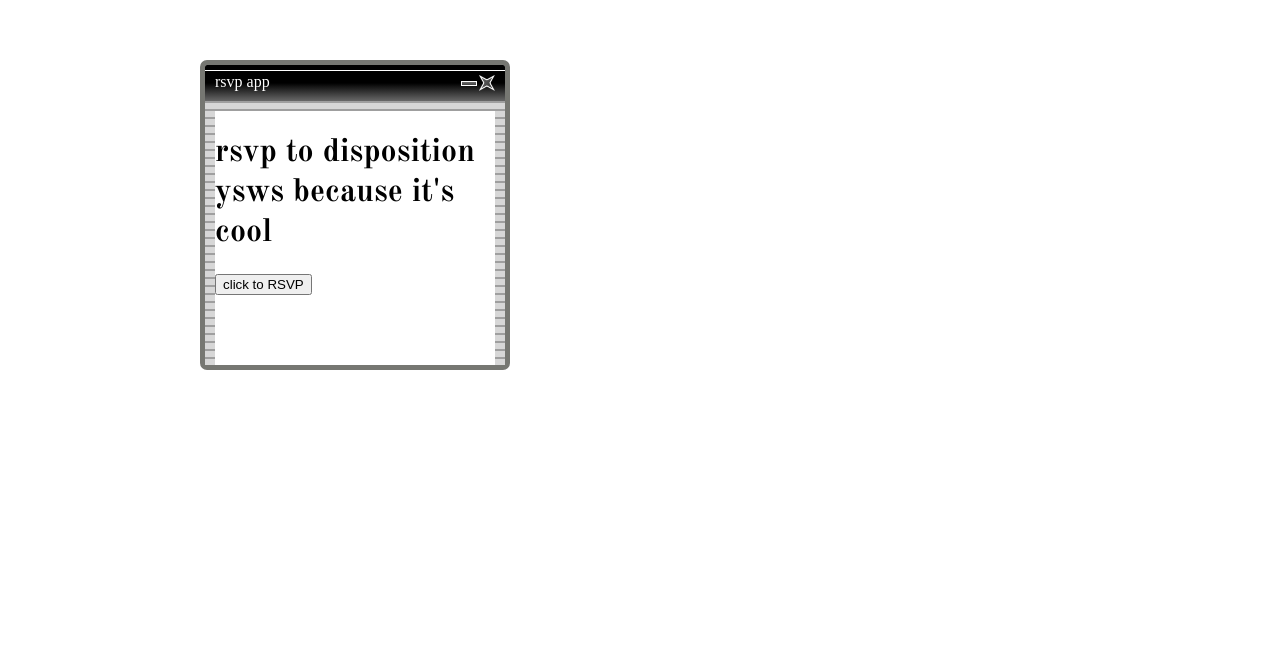
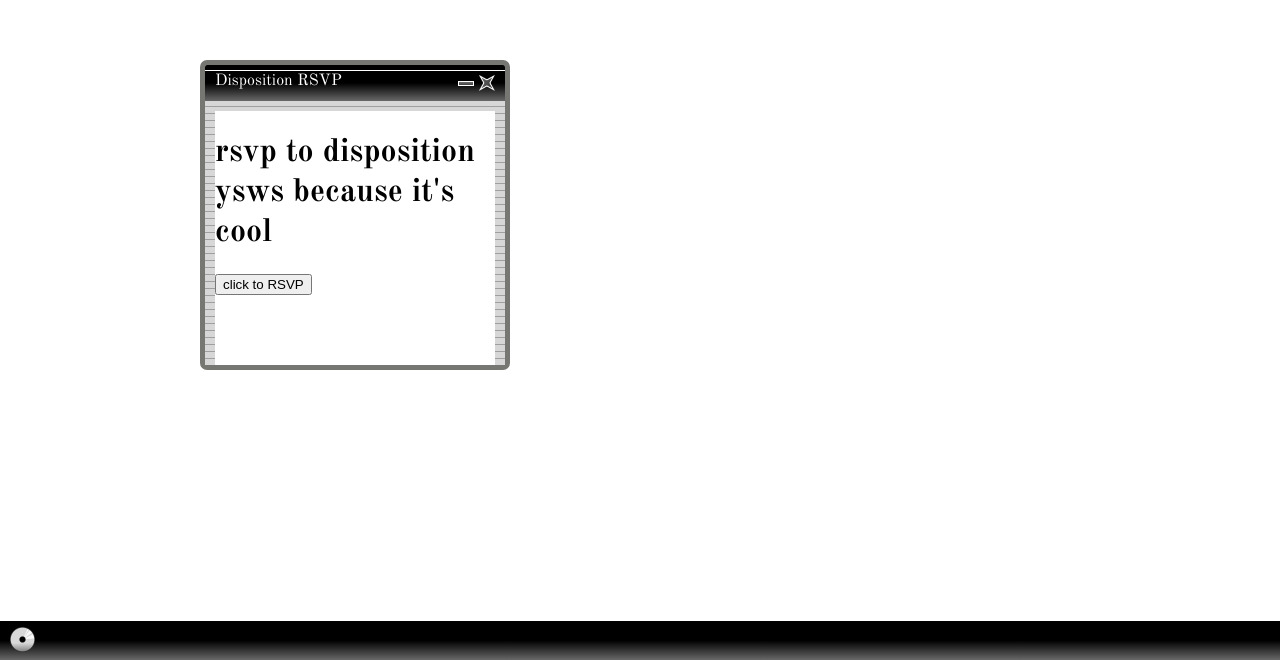
Before and after one commit to sl4shed/disposition, a Nuxt app: page / in a window 1280 px wide. Shown: the part 140-800 px from the top of the page. Built offline with nearby package versions, Linux system fonts and the light colour scheme.

Commit message:
more stuff

```diff
--- /dev/null
+++ b/app/components/taskbar.vue
@@ -0,0 +1,65 @@
+<script setup lang="ts">
+
+</script>
+
+<template>
+    <div class="taskbar">
+        <div class="left">
+            <button class="start"></button>
+        </div>
+
+        <div class="middle">
+            <slot />
+        </div>
+
+        <div class="right">
+            <!-- calendar, clock, announcements, idk -->
+        </div>
+    </div>
+</template>
+
+<style>
+.taskbar {
+    position: absolute;
+    width: calc(100vw - 20px);
+    bottom: 0;
+    left: 0;
+
+    height: 39px;
+    background: linear-gradient(180deg, #000 0%, #000 50%, #686868 100%);
+
+    display: flex;
+    flex-direction: row;
+    justify-content: space-between;
+    align-items: center;
+
+    padding-left: 10px;
+    padding-right: 10px;
+}
+
+.start {
+    height: 25px;
+    width: 25px;
+
+    background-image: url("~/assets/icons/start.png");
+    border: none;
+    background-color: transparent;
+    background-size: contain;
+}
+
+@keyframes spinny {
+    0% {
+        rotate: 0deg;
+    }
+
+    100% {
+        rotate: 720deg;
+    }
+}
+
+.start:hover {
+    animation-name: spinny;
+    animation-iteration-count: 1;
+    animation-duration: 0.5s;
+}
+</style>
--- a/app/components/window.css
+++ b/app/components/window.css
@@ -5,7 +5,10 @@
     background-color: white;
     display: flex;
     flex-direction: column;
+    position: absolute;
 }
+
+/* title bar */
 
 .title-bar {
     position: relative;
@@ -39,11 +42,12 @@
 
 .title-bar .title-bar-text {
     color: white;
+    font-family: 'Old Standard TT', serif;
 }
 
 .title-bar .title-bar-controls {
     display: flex;
-    gap: 2px;
+    gap: 5px;
     justify-content: end;
     align-items: center;
 }
@@ -75,6 +79,8 @@
     filter: brightness(0.5);
 }
 
+/* window content */
+
 .window-background {
     width: 100%;
     height: 100%;
@@ -83,13 +89,11 @@
             #d7d7d7 0px,
             #d7d7d7 6px,
             #9f9f9f 6px,
-            #9f9f9f 8px);
+            #9f9f9f 7px);
 
     display: flex;
     justify-content: center;
     align-items: center;
-
-
 }
 
 .window-body {
@@ -101,3 +105,88 @@
     height: calc(100% - 10px);
     background-color: white;
 }
+
+/* resize bars */
+
+.resize-bars {
+    position: absolute;
+    width: 100%;
+    height: 100%;
+    user-select: none;
+    pointer-events: none;
+}
+
+.resize-bar {
+    user-select: all;
+    pointer-events: all;
+    position: absolute;
+    z-index: 20;
+}
+
+.resize-bar.left {
+    cursor: col-resize;
+    top: 0;
+    height: 100%;
+    left: 0;
+    width: 3px;
+}
+
+.resize-bar.right {
+    cursor: col-resize;
+    top: 0;
+    height: 100%;
+    right: 0;
+    width: 3px;
+}
+
+.resize-bar.top {
+    cursor: row-resize;
+    top: 0;
+    width: 100%;
+    left: 0;
+    height: 3px;
+}
+
+.resize-bar.bottom {
+    cursor: row-resize;
+    bottom: 0;
+    width: 100%;
+    left: 0;
+    height: 3px;
+}
+
+.resize-bar.top-left {
+    cursor: nwse-resize;
+    width: 4px;
+    height: 4px;
+    z-index: 30;
+    top: 0;
+    left: 0;
+}
+
+.resize-bar.top-right {
+    cursor: nesw-resize;
+    width: 4px;
+    height: 4px;
+    z-index: 30;
+    top: 0;
+    right: 0;
+}
+
+.resize-bar.bottom-left {
+    cursor: nesw-resize;
+    width: 4px;
+    height: 4px;
+    z-index: 30;
+    bottom: 0;
+    left: 0;
+}
+
+.resize-bar.bottom-right {
+    cursor: nwse-resize;
+    width: 4px;
+    height: 4px;
+    z-index: 30;
+    bottom: 0;
+    right: 0;
+}
--- a/app/components/window.vue
+++ b/app/components/window.vue
@@ -5,13 +5,23 @@ const width = useState('width', () => 300);
 const height = useState('height', () => 300);
 const posX = useState('posX', () => 200);
 const posY = useState('posY', () => 200);
-const minWidth = useState('minWidth', () => 200);
-const minHeight = useState('minHeight', () => 300);
+// const minWidth = useState('minWidth', () => 200);
+// const minHeight = useState('minHeight', () => 300);
 
-defineProps({
+const {title, minWidth, minHeight} = defineProps({
     title: {
         type: String,
         required: true
+    },
+
+    minWidth: {
+        type: Number,
+        default: 200
+    },
+
+    minHeight: {
+        type: Number,
+        default: 300,
     }
 })
 
@@ -46,15 +56,15 @@ function onMouseMove(event: MouseEvent) {
     const dx = event.clientX - startX;
     const dy = event.clientY - startY;
 
-    if (resizeDir.includes("right")) width.value = Math.max(minWidth.value, startWidth + dx);
-    if (resizeDir.includes("bottom")) height.value = Math.max(minHeight.value, startHeight + dy);
+    if (resizeDir.includes("right")) width.value = Math.max(minWidth, startWidth + dx);
+    if (resizeDir.includes("bottom")) height.value = Math.max(minHeight, startHeight + dy);
     if (resizeDir.includes("left")) {
-        width.value = Math.max(minWidth.value, startWidth - dx);
-        if (width.value > minWidth.value) posX.value = startPosX + dx;
+        width.value = Math.max(minWidth, startWidth - dx);
+        if (width.value > minWidth) posX.value = startPosX + dx;
     }
     if (resizeDir.includes("top")) {
-        height.value = Math.max(minHeight.value, startHeight - dy);
-        if (height.value > minHeight.value) posY.value = startPosY + dy;
+        height.value = Math.max(minHeight, startHeight - dy);
+        if (height.value > minHeight) posY.value = startPosY + dy;
     }
 }
 
@@ -140,98 +150,8 @@ function minimize() {
 </template>
 
 <style>
-@import url('https://fonts.googleapis.com/css2?family=Old+Standard+TT:ital,wght@0,400;0,700;1,400&display=swap');
-
 .title-bar-text {
     user-select: none;
-}
-
-.resize-bars {
-    position: absolute;
-    width: 100%;
-    height: 100%;
-    user-select: none;
-    pointer-events: none;
-}
-
-.resize-bar {
-    user-select: all;
-    pointer-events: all;
-    position: absolute;
-    z-index: 20;
-}
-
-.resize-bar.left {
-    cursor: col-resize;
-    top: 0;
-    height: 100%;
-    left: 0;
-    width: 2px;
-}
-
-.resize-bar.right {
-    cursor: col-resize;
-    top: 0;
-    height: 100%;
-    right: 0;
-    width: 2px;
-}
-
-.resize-bar.top {
-    cursor: row-resize;
-    top: 0;
-    width: 100%;
-    left: 0;
-    height: 2px;
-}
-
-.resize-bar.bottom {
-    cursor: row-resize;
-    bottom: 0;
-    width: 100%;
-    left: 0;
-    height: 2px;
-}
-
-.resize-bar.top-left {
-    cursor: nwse-resize;
-    width: 3px;
-    height: 3px;
-    z-index: 30;
-    top: 0;
-    left: 0;
-}
-
-.resize-bar.top-right {
-    cursor: nesw-resize;
-    width: 3px;
-    height: 3px;
-    z-index: 30;
-    top: 0;
-    right: 0;
-}
-
-.resize-bar.bottom-left {
-    cursor: nesw-resize;
-    width: 3px;
-    height: 3px;
-    z-index: 30;
-    bottom: 0;
-    left: 0;
-}
-
-.resize-bar.bottom-right {
-    cursor: nwse-resize;
-    width: 3px;
-    height: 3px;
-    z-index: 30;
-    bottom: 0;
-    right: 0;
-}
-
-.window {
-    position: absolute;
-    left: 200px;
 }
 
 .window-body {
--- /dev/null
+++ b/app/pages/index.css
@@ -0,0 +1 @@
+@import url('https://fonts.googleapis.com/css2?family=Old+Standard+TT:ital,wght@0,400;0,700;1,400&display=swap');
--- a/app/pages/index.vue
+++ b/app/pages/index.vue
@@ -1,12 +1,16 @@
 <script setup lang="ts">
+import "./index.css"
 import Window from '~/components/window.vue';
+import Taskbar from '~/components/taskbar.vue';
 
 </script>
 
 <template>
-    <Window title="rsvp app">
+    <Window title="Disposition RSVP">
         <h1>rsvp to disposition ysws because it's cool</h1>
 
         <button>click to RSVP</button>
     </Window>
+
+    <Taskbar />
 </template>
```
Also changed, not shown: app/components/startMenu.vue (added, +7 -0 lines), app/components/taskbarItem.vue (added, +7 -0 lines), app/assets/icons/start.png (added).
